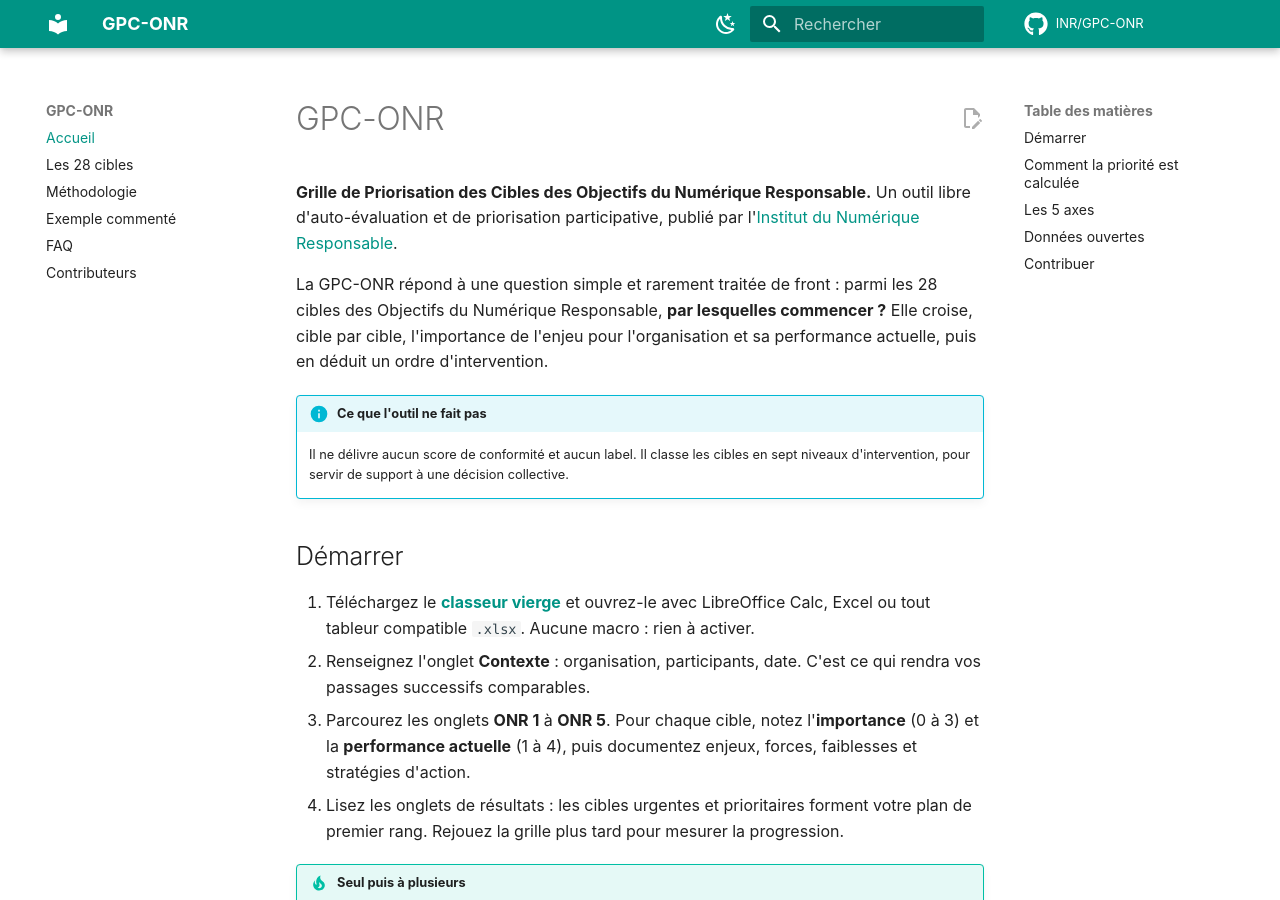
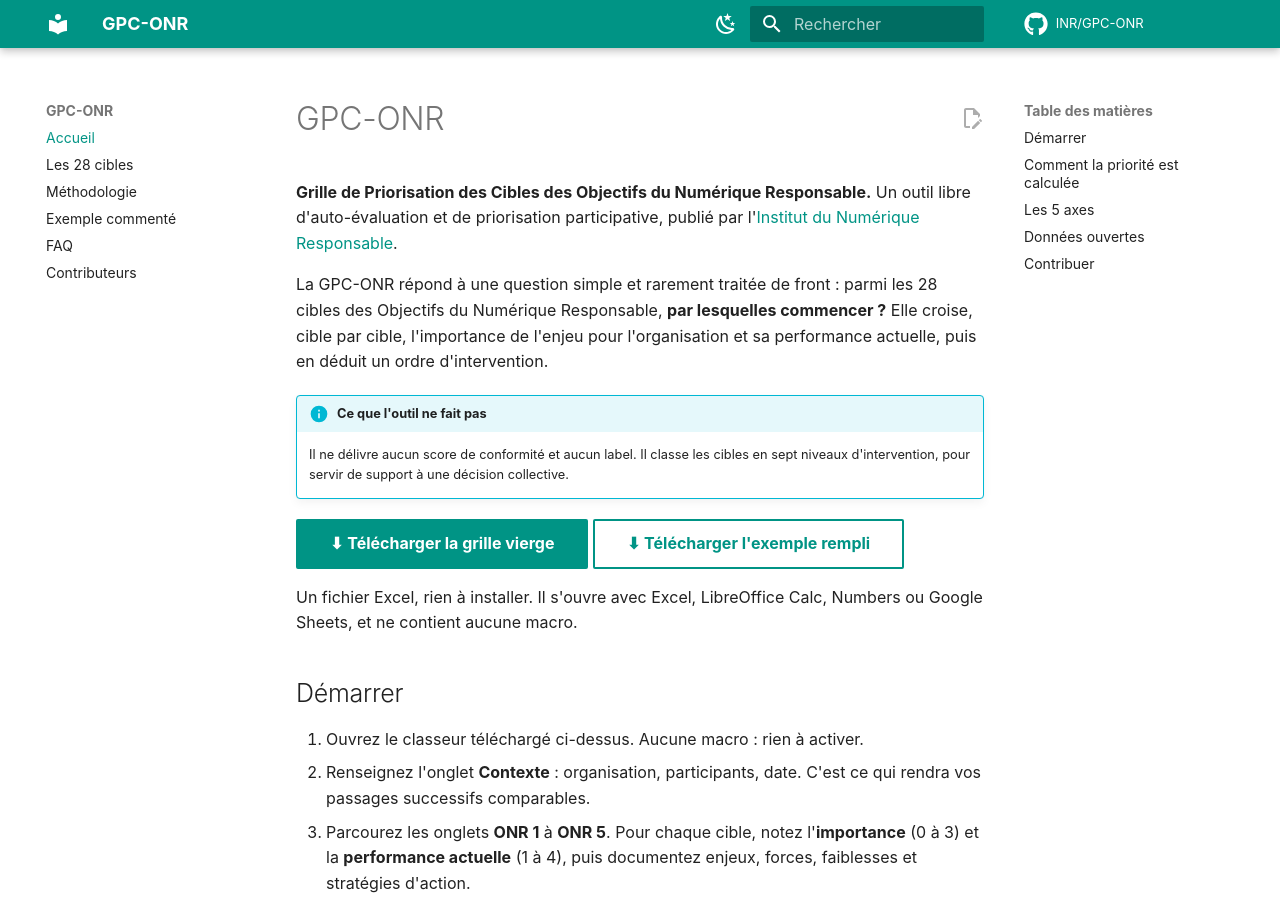
Before and after one commit to Institut-du-Numerique-Responsable/GPC-ONR, an MkDocs documentation site: the page built from docs/index.md, in a window 1280 px wide and 900 px high. Built offline with MkDocs 1.6.1 and Material for MkDocs 9.7.7, drawn with Linux system fonts in a browser that asks for light colours; comment, search, counter and statistics services are not loaded.

Commit message:
docs: mettre le téléchargement du classeur en premier
Le dépôt s'adressait d'abord aux personnes qui réutilisent les données. Une
visiteuse qui vient chercher le fichier Excel devait passer le sommaire, la
description de l'outil, puis une commande git clone.

- README : section « Télécharger le classeur » juste sous le chapeau, avec les
  deux liens directs vers la dernière version, et la mention qu'on peut
  s'arrêter là.
- Site : deux boutons de téléchargement sur la page d'accueil.
- Démarrage rapide : la commande git clone laisse la place à l'ouverture du
  fichier téléchargé.

Co-Authored-By: Claude Opus 5 <noreply@anthropic.com>
Signed-off-by: Guillaume G. <guillaume.gallon@gmail.com>

```diff
--- a/docs/index.md
+++ b/docs/index.md
@@ -7,9 +7,14 @@ La GPC-ONR répond à une question simple et rarement traitée de front : parmi
 !!! info "Ce que l'outil ne fait pas"
     Il ne délivre aucun score de conformité et aucun label. Il classe les cibles en sept niveaux d'intervention, pour servir de support à une décision collective.
 
+[⬇ Télécharger la grille vierge](https://github.com/Institut-du-Numerique-Responsable/GPC-ONR/releases/latest/download/INR_GPC_ONR_Template.xlsx){ .md-button .md-button--primary }
+[⬇ Télécharger l'exemple rempli](https://github.com/Institut-du-Numerique-Responsable/GPC-ONR/releases/latest/download/INR_GPC_ONR_Exemple.xlsx){ .md-button }
+
+Un fichier Excel, rien à installer. Il s'ouvre avec Excel, LibreOffice Calc, Numbers ou Google Sheets, et ne contient aucune macro.
+
 ## Démarrer
 
-1. Téléchargez le **[classeur vierge](https://github.com/Institut-du-Numerique-Responsable/GPC-ONR/raw/main/INR_GPC_ONR%20Template.xlsx)** et ouvrez-le avec LibreOffice Calc, Excel ou tout tableur compatible `.xlsx`. Aucune macro : rien à activer.
+1. Ouvrez le classeur téléchargé ci-dessus. Aucune macro : rien à activer.
 2. Renseignez l'onglet **Contexte** : organisation, participants, date. C'est ce qui rendra vos passages successifs comparables.
 3. Parcourez les onglets **ONR 1** à **ONR 5**. Pour chaque cible, notez l'**importance** (0 à 3) et la **performance actuelle** (1 à 4), puis documentez enjeux, forces, faiblesses et stratégies d'action.
 4. Lisez les onglets de résultats : les cibles urgentes et prioritaires forment votre plan de premier rang. Rejouez la grille plus tard pour mesurer la progression.
```
Also changed, not shown: README.md (+11 -6 lines).
